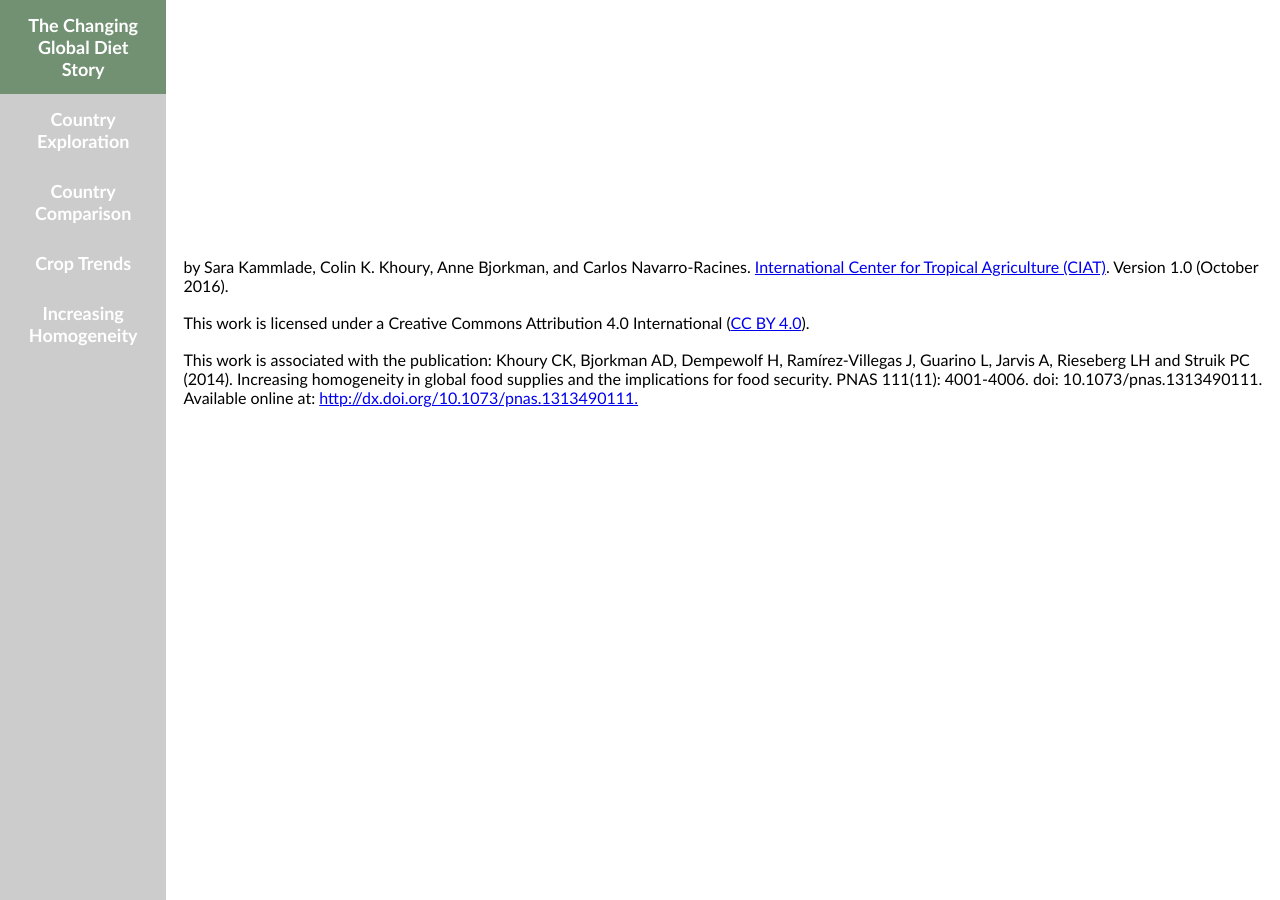
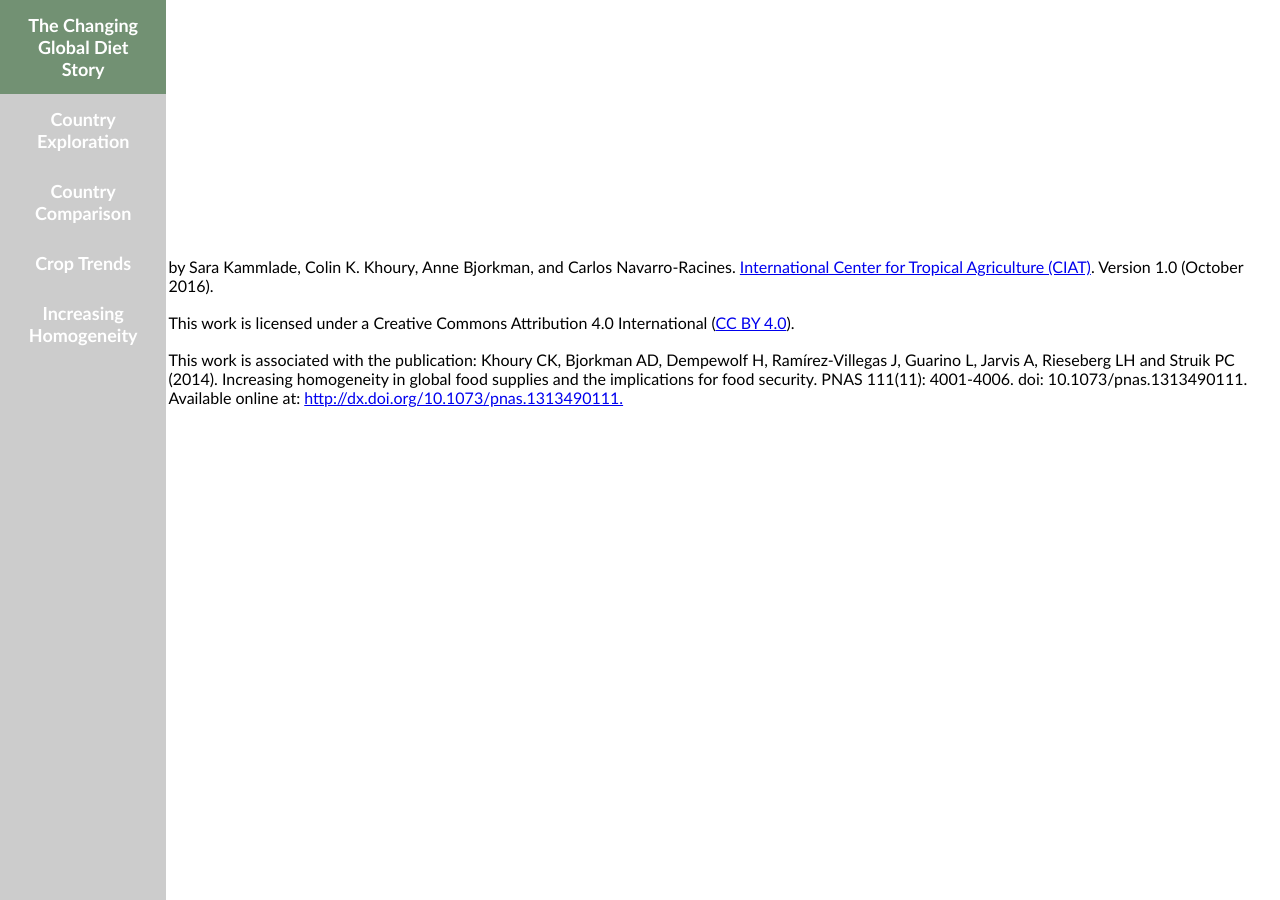
Before and after one commit to stevensotelo/skammlade.github.io, a Jekyll site: the page projects/tableau/TheChangingGlobalDiet.html, which Jekyll copies as it is, in a window 1280 px wide and 900 px high, scrolled down 763 px. Built offline with Jekyll 4.4.1, drawn with Linux system fonts in a browser that asks for light colours.

Commit message:
references padding

```diff
--- a/projects/tableau/TheChangingGlobalDiet.html
+++ b/projects/tableau/TheChangingGlobalDiet.html
@@ -216,7 +216,7 @@ p {
 </html>
 
 
-<div id="References" style="margin-left:13%;padding:1px 16px;height:1000px;">
+<div id="References" style="margin-left:13%;padding:1px;">
 
 		<p>by Sara Kammlade, Colin K. Khoury, Anne Bjorkman, and Carlos Navarro-Racines. <a href="https://ciat.cgiar.org/"target="_blank">International Center for Tropical Agriculture (CIAT)</a>. Version 1.0 (October 2016).
 		</p>
```
